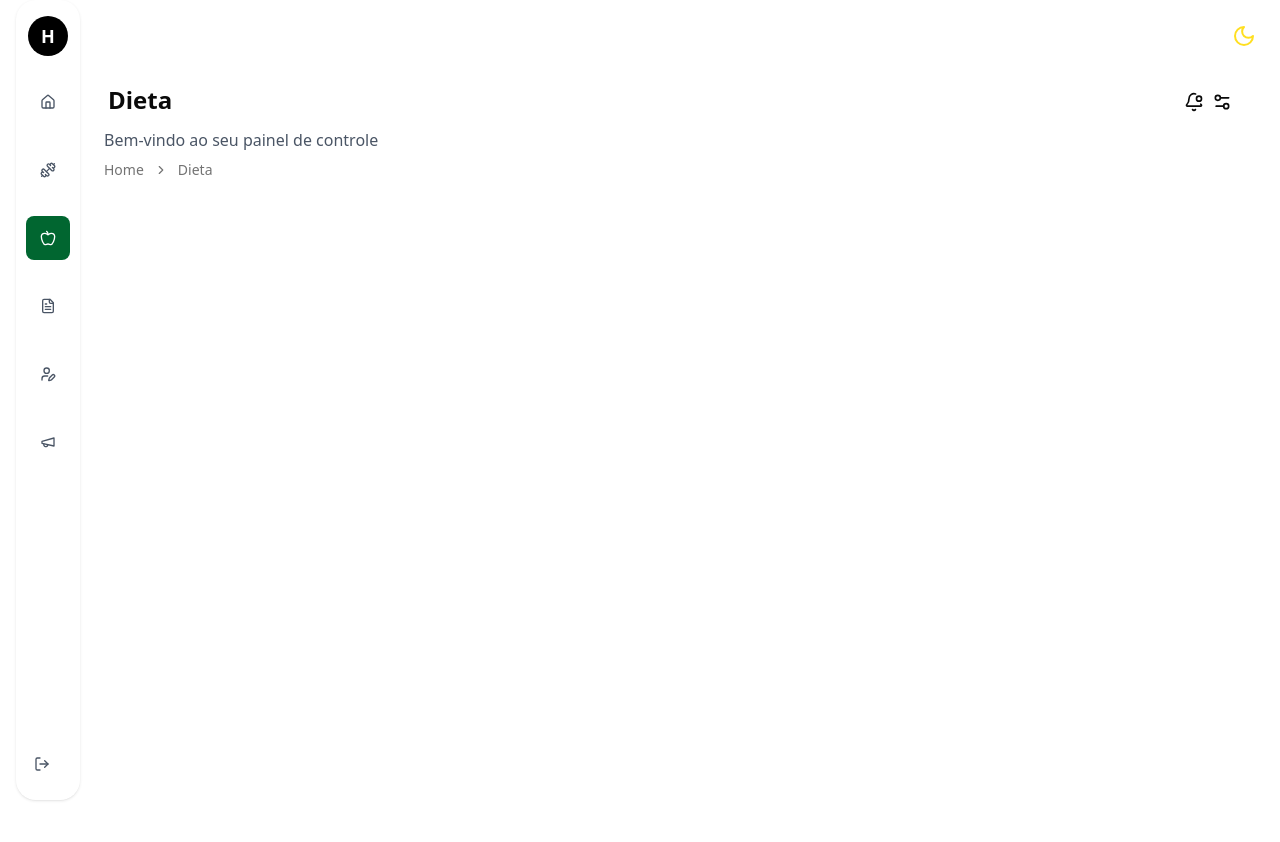
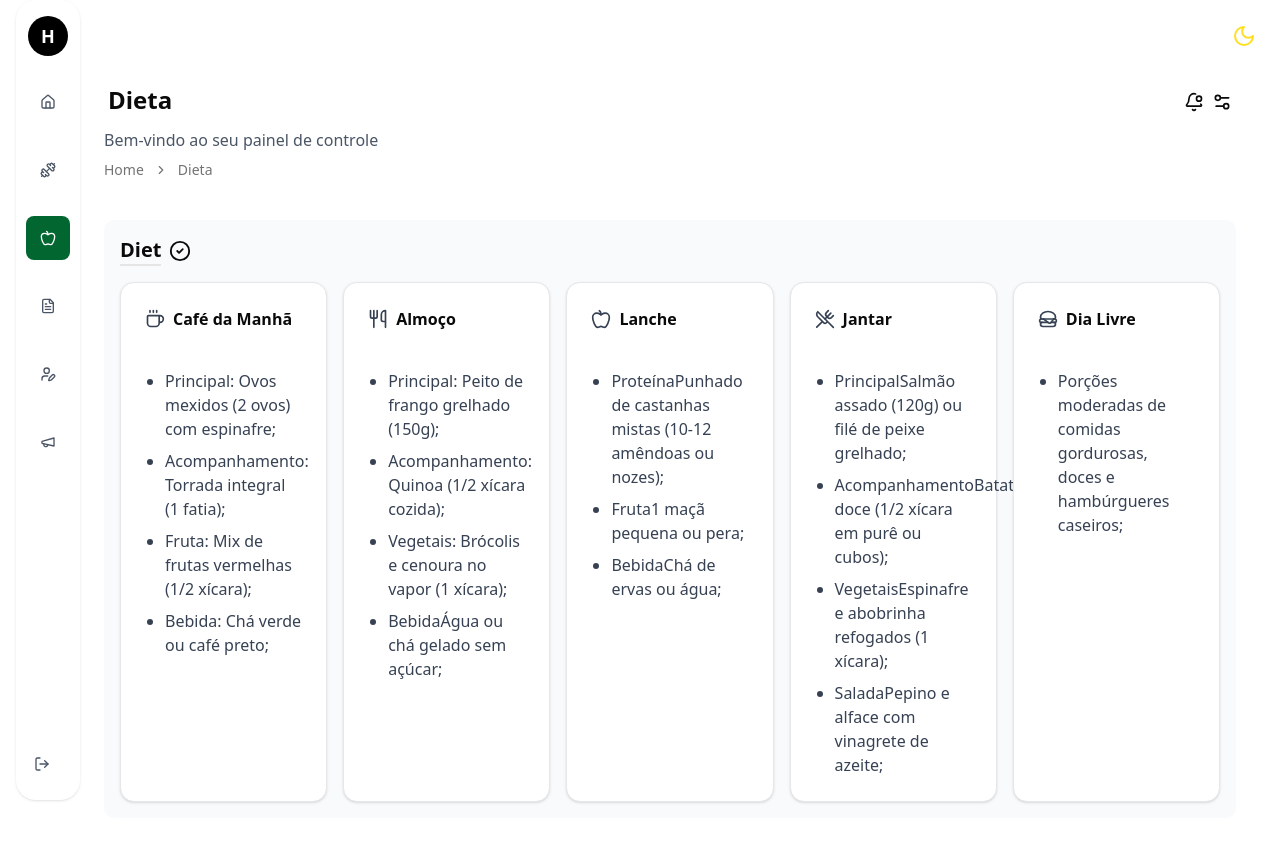
Before and after one commit to Hermeson69/NutriSaas, a React (Vite) app: page /Dieta in a window 1280 px wide. Shown: the top 842 px of the page. Before the commit the page ends 800 px from the top, so only its background shows below. Built offline with nearby package versions, Linux system fonts and the light colour scheme.

Commit message:
feat: add yours respectively sections components

```diff
--- a/src/Pages/Diet.tsx
+++ b/src/Pages/Diet.tsx
@@ -1,3 +1,4 @@
+import FoodTrackingSection from "@/components/Diet/FoodTrackingSection";
 import { Pageconfig } from "@/components/Pageconfig";
 
 export const Diet = () => {
@@ -6,7 +7,7 @@ export const Diet = () => {
       title="Dieta"
       description="Bem-vindo ao seu painel de controle"
     >
-      <div>{/* Seus componentes e conteúdo aqui */}</div>
+      <FoodTrackingSection/>
     </Pageconfig>
   );
 };
--- a/src/Pages/Gym.tsx
+++ b/src/Pages/Gym.tsx
@@ -1,3 +1,4 @@
+import TrainingTrackingSection from "@/components/Gym/TrainingTrackingSection";
 import { Pageconfig } from "@/components/Pageconfig";
 
 export const Gym = () => {
@@ -6,7 +7,7 @@ export const Gym = () => {
       title="Treino"
       description="Bem-vindo ao seu painel de controle"
     >
-      <div>{/* Seus componentes e conteúdo aqui */}</div>
+      <TrainingTrackingSection/>
     </Pageconfig>
   );
 };
```
